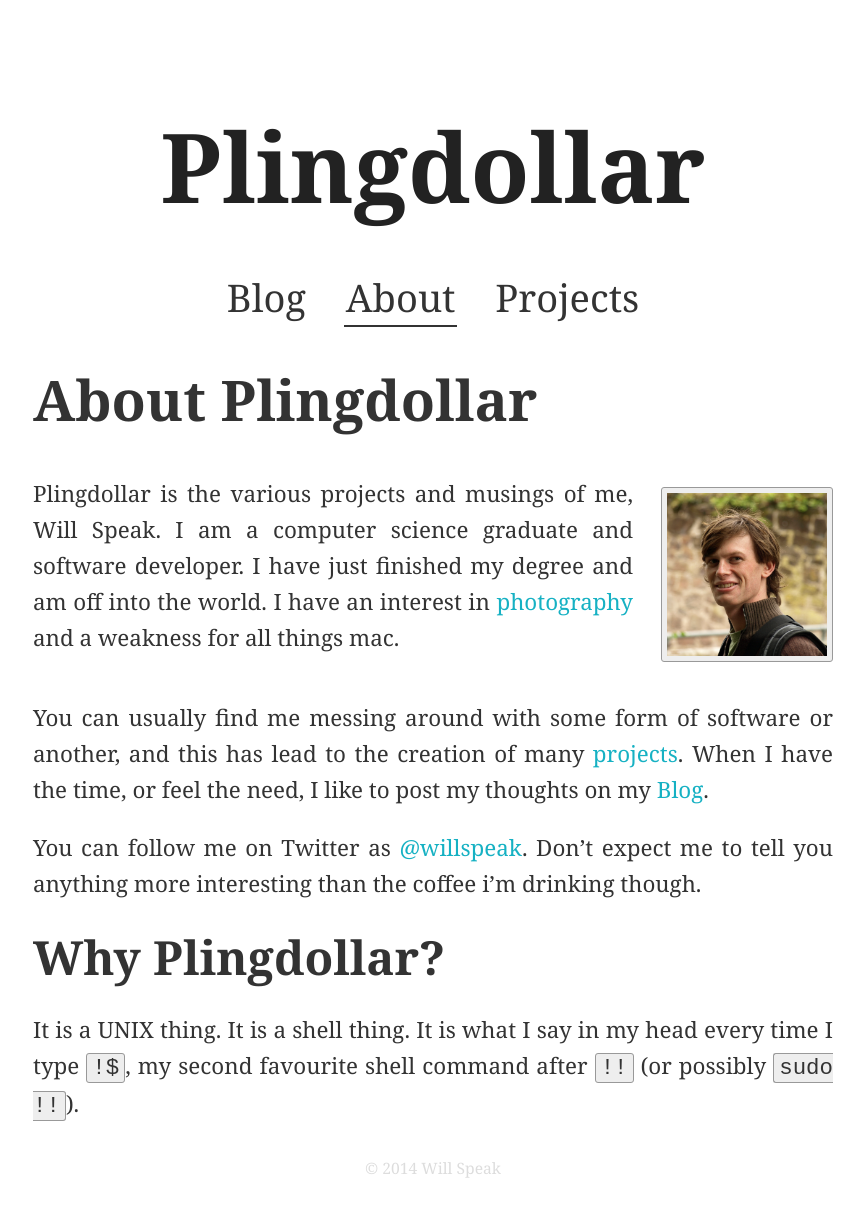
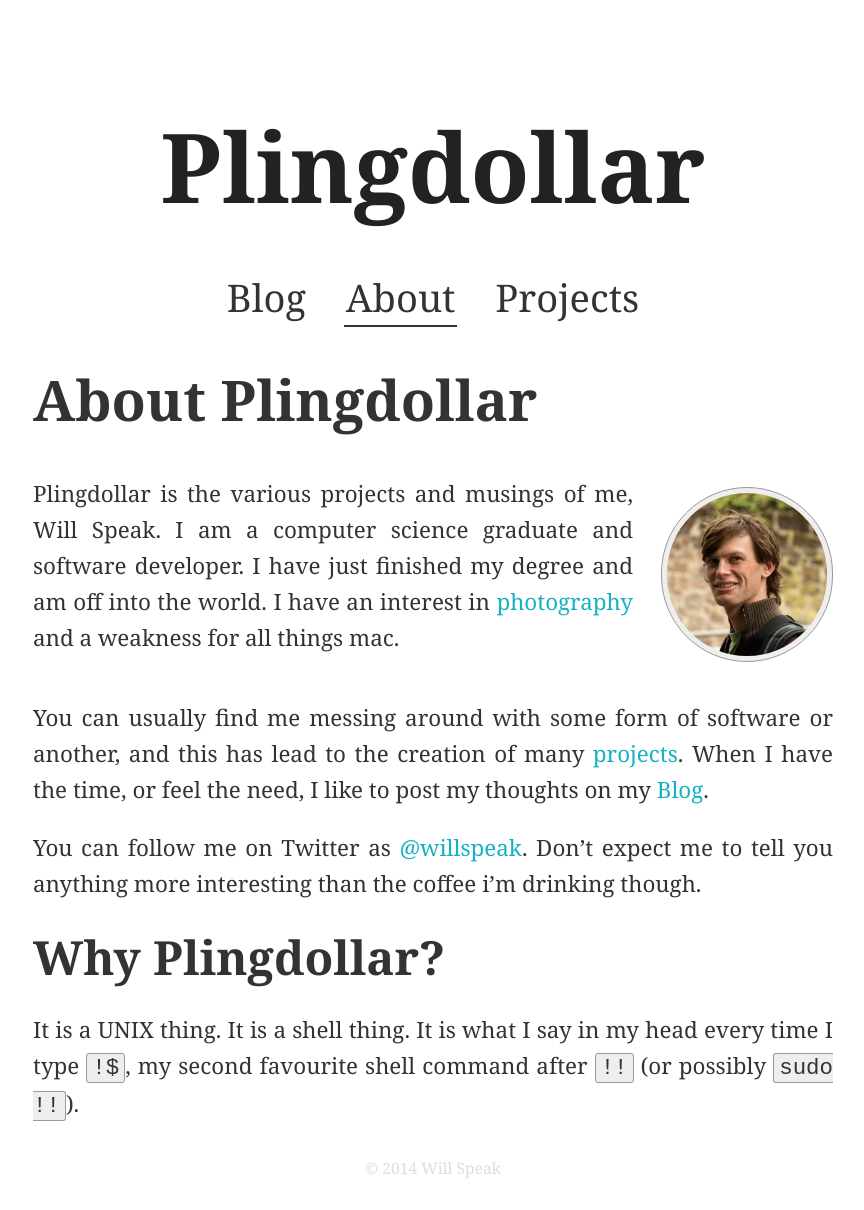
Before and after one commit to iwillspeak/iwillspeak.github.io, a Jekyll site: the page built from about.md, in a window 1280 px wide. Shown: the whole page, without its empty margins (207-1071 px from the left). Built offline with Jekyll 4.4.1, drawn with Linux system fonts in a browser that asks for light colours.

Commit message:
Update Avatar
Now with 100% more roundness. That's like web 3.0 right?

```diff
--- a/about.md
+++ b/about.md
@@ -10,7 +10,7 @@ title: About
 <p style="float: left; width: 600px;">
 {{ site.name }} is the various projects and musings of me, Will Speak. I am a computer science graduate and software developer. I have just finished my degree and am off into the world. I have an interest in <a href="{{ site.flickr_url }}" alt="My Flickr Site">photography</a> and a weakness for all things mac.
 </p>
-<img style="float: right; width 160px; min-width: 160px; max-width: 160px; height: auto; margin-top: 1.5em;" src="img/avatar.jpg" alt="my face" />
+<img class="avatar" src="img/avatar.jpg" alt="my face" />
 <br style="clear: both;" />
 </div>
 
--- a/css/common.css
+++ b/css/common.css
@@ -129,6 +129,14 @@ section#main nav a.current, section#main nav a:hover {
 	height: auto;
 }
 
+.content img.avatar {
+	float: right;
+	width: 160px;
+	height: auto;
+	margin-top: 1.5em;
+	border-radius: 90px;
+}
+
 .content .caption {
     display: block;
 	text-align: center;
```
